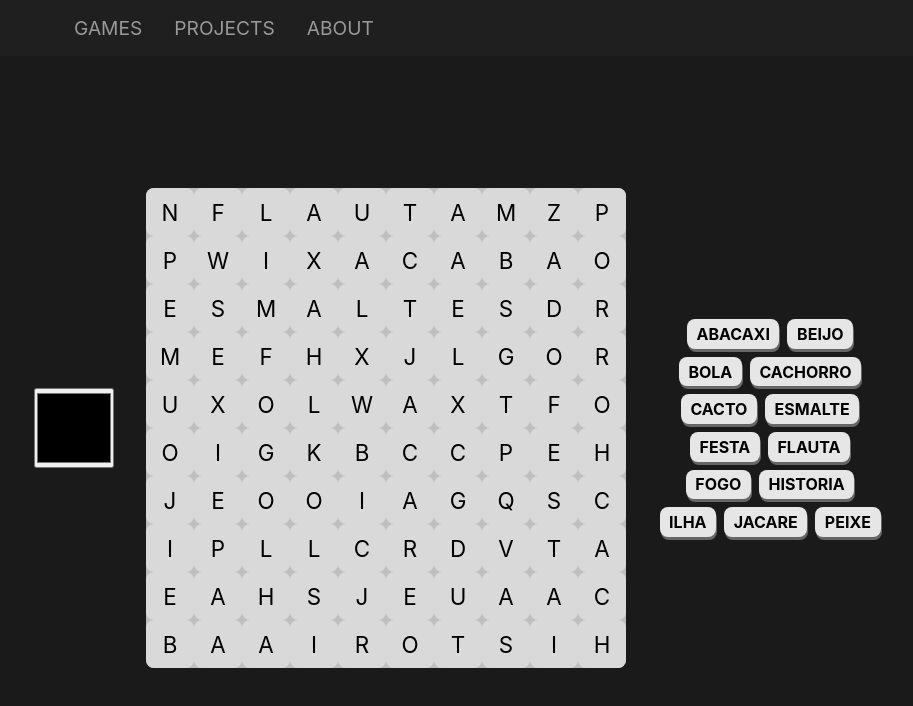
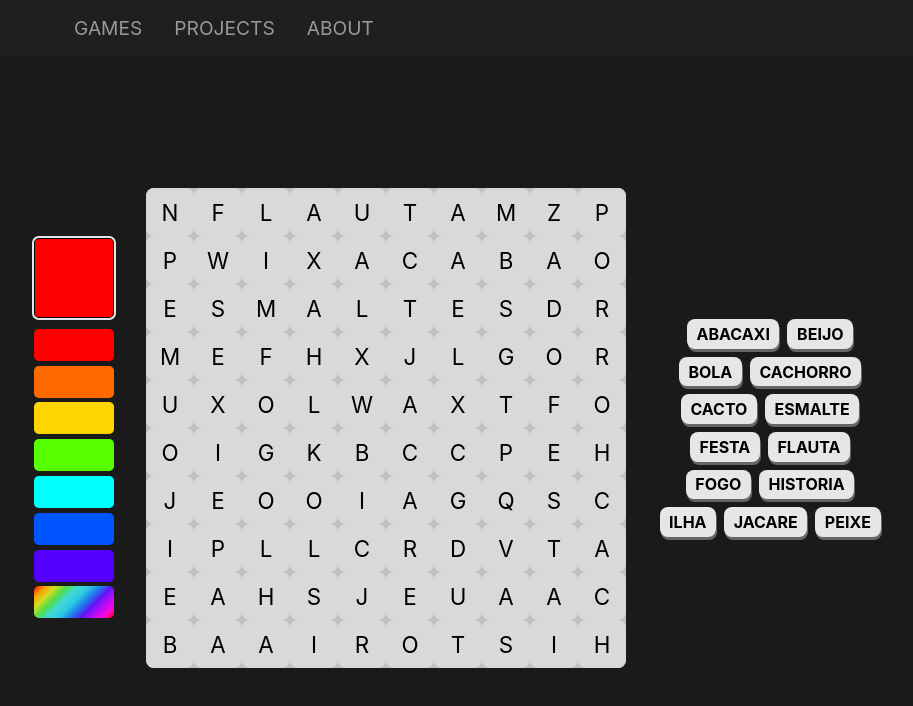
Before and after one commit to joaovitorrm/react-projects-2, a Next.js app: page /games/crosswords in a window 1280 px wide. Shown: the top 706 px of the page, without its empty margins (182-1095 px from the left). Built offline with nearby package versions, Linux system fonts and the light colour scheme.

Commit message:
Escolha de cores adicionada

```diff
--- a/src/app/games/crosswords/page.module.css
+++ b/src/app/games/crosswords/page.module.css
@@ -15,6 +15,7 @@
     grid-template-columns: repeat(var(--size), 1fr);
     grid-template-rows: repeat(var(--size), 1fr);
     position: relative;
+
     & span {
         font-size: 1.4rem;
         background-color: hsl(0, 0%, 85%);
@@ -27,6 +28,7 @@
         user-select: none;
         text-transform: uppercase;
     }
+
     & .canvas {
         position: absolute;
         width: 100%;
@@ -43,12 +45,14 @@
     font-weight: bold;
     text-transform: uppercase;
     flex-wrap: wrap;
+
     & span {
         padding-block: 0.3rem;
         padding-inline: 0.6rem;
         background-color: hsl(0, 0%, 90%);
         border-radius: 1vmin;
         box-shadow: 1px 3px hsl(0, 0%, 40%);
+
         &.inactive {
             box-shadow: 1px 1px hsl(0, 0%, 20%);
             transform: translateY(2px);
@@ -61,15 +65,57 @@
 
 .color-picker {
     width: 5rem;
-    height: 5rem;
-    & .color-picker-icon {
+    height: 24rem;
+    display: flex;
+    flex-direction: column;
+    gap: 0.3rem;
+    align-items: center;
+    justify-content: center;
+
+    & .color-picker-option {
         display: block;
-        position: relative;
         width: 100%;
-        height: 100%;
+        height: 2rem;
+        background-color: var(--color);
+        border-radius: 0.6vmin;
+        border: none;
+        cursor: pointer;
+
+        &.rainbow {
+            background-color: none;
+            background: linear-gradient(135deg,
+                    rgba(255, 0, 0, 1) 0%,
+                    rgba(255, 154, 0, 1) 10%,
+                    rgba(208, 222, 33, 1) 20%,
+                    rgba(79, 220, 74, 1) 30%,
+                    rgba(63, 218, 216, 1) 40%,
+                    rgba(47, 201, 226, 1) 50%,
+                    rgba(28, 127, 238, 1) 60%,
+                    rgba(95, 21, 242, 1) 70%,
+                    rgba(186, 12, 248, 1) 80%,
+                    rgba(251, 7, 217, 1) 90%,
+                    rgba(255, 0, 0, 1) 100%);
+        }
     }
-    & input {
-        width: 100%;
-        height: 100%;
+
+    & input[type="color"] {
+        width: 5rem;
+        height: 5rem;
+        margin-bottom: 0.4rem;
+        appearance: none;
+        border-radius: 0.6vmin;
+        cursor: pointer;
+
+        &::-webkit-color-swatch-wrapper {
+            padding: 0;
+        }
+
+        &::-webkit-color-swatch {
+            border: none;
+        }
+    }
+
+    & .selected {
+        outline: 2px solid hsl(0, 0%, 90%);
     }
 }
--- a/src/app/games/crosswords/page.tsx
+++ b/src/app/games/crosswords/page.tsx
@@ -1,10 +1,24 @@
 "use client";
 
-import { useEffect, useReducer, useRef } from "react";
+import { useEffect, useReducer, useRef, useState } from "react";
 import styles from "./page.module.css";
 import palavrasJSON from "./palavras.json";
 
-const colors = ["orange", "blue", "green", "red", "yellow", "purple"];
+const colors = [
+    "hsl(0, 100%, 50%)",
+    "hsl(25, 100%, 50%)",
+    "hsl(50, 100%, 50%)",
+    "hsl(100, 100%, 50%)",
+    "hsl(180, 100%, 50%)",
+    "hsl(220, 100%, 50%)",
+    "hsl(260, 100%, 50%)",
+];
+
+type ColorType =
+    { type: "selector", color: string } |
+    { type: "option", color: string } |
+    { type: "rainbow", color: string };
+
 
 interface Line {
     start: { x: number, y: number },
@@ -14,7 +28,7 @@ interface Line {
 interface Drawed {
     word: string,
     line: Line,
-    color: string
+    color: ColorType
 }
 
 interface State {
@@ -29,7 +43,7 @@ interface State {
 type Action =
     { type: "GENERATE_GRID", payload: { size: number } } |
     { type: "HANDLE_MOUSE_DOWN", payload: { e: EventTarget, position: { x: number, y: number } } } |
-    { type: "HANDLE_MOUSE_UP", payload: { e: EventTarget, position: { x: number, y: number }, color: string } } |
+    { type: "HANDLE_MOUSE_UP", payload: { e: EventTarget, position: { x: number, y: number }, color: ColorType } } |
     { type: "HANDLE_MOUSE_MOVE", payload: { position: { x: number, y: number } } } |
     { type: "SET_TILE_SIZE", payload: { size: number } };
 
@@ -65,6 +79,7 @@ function reducer(state: State, action: Action) {
 
         case "HANDLE_MOUSE_UP": {
 
+            // CHECK IF IS ALIGNED 8 DIRECTIONS
             if (!isAligned8Directions(state.tempLine)) {
                 return {
                     ...state,
@@ -73,6 +88,7 @@ function reducer(state: State, action: Action) {
                 };
             }
 
+            // CHECK IF IS A VALID WORD
             const dx = state.tempLine.end.x - state.tempLine.start.x;
             const dy = state.tempLine.end.y - state.tempLine.start.y;
 
@@ -91,6 +107,29 @@ function reducer(state: State, action: Action) {
                 };
             }
 
+            // CHECK IF THE WORD IS ALREADY DRAWED THEN JUST CHANGE THE COLOR
+            const drawedsCopy = [...state.draweds];
+            const found = drawedsCopy.find(drawed => drawed.word === word);
+
+            let newColor: ColorType = {...action.payload.color};
+            if (newColor.type === "rainbow") {
+                const r = Math.floor(Math.random() * 256);
+                const g = Math.floor(Math.random() * 256);
+                const b = Math.floor(Math.random() * 256);
+                newColor.color = `rgb(${r}, ${g}, ${b})`;
+            }
+
+            if (found) {
+                found.color.color = newColor.color;
+                return {
+                    ...state,
+                    tempLine: { start: { x: 0, y: 0 }, end: { x: 0, y: 0 } },
+                    dragging: false,
+                    draweds: drawedsCopy
+                };
+            }
+
+            // DRAW THE LINE
             const drawedLine: Line = {
                 start: {
                     x: state.tempLine.start.x * state.tileSize + state.tileSize / 2,
@@ -102,7 +141,7 @@ function reducer(state: State, action: Action) {
                 }
             };
 
-            const drawed = { word: word, line: drawedLine, color: action.payload.color };
+            const drawed = { word: word, line: drawedLine, color: newColor };
             return { ...state, draweds: [...state.draweds, drawed], tempLine: { start: { x: 0, y: 0 }, end: { x: 0, y: 0 } }, dragging: false };
         }
 
@@ -239,7 +278,7 @@ export default function Crosswords() {
     const canvasRef = useRef<HTMLCanvasElement | null>(null);
     const contextRef = useRef<CanvasRenderingContext2D | null>(null);
     const crosswordsRef = useRef<HTMLDivElement | null>(null);
-    const colorRef = useRef<HTMLInputElement | null>(null);
+    const [color, setColor] = useState<ColorType>({ type: "selector", color: "red" });
 
     useEffect(() => {
         if (state.grid.length === 0) {
@@ -264,7 +303,7 @@ export default function Crosswords() {
         contextRef.current.clearRect(0, 0, canvasRef.current.width, canvasRef.current.height);
 
         for (const d of state.draweds) {
-            drawLine(contextRef.current, d.line, d.color);
+            drawLine(contextRef.current, d.line, d.color.color);
         }
 
         if (state.dragging) {
@@ -286,7 +325,25 @@ export default function Crosswords() {
     return (
         <main className={styles.main}>
             <div className={styles["color-picker"]}>
-                <input type="color" ref={colorRef} />
+                <input
+                    type="color"
+                    className={color.type === "selector" ? styles.selected : ""}
+                    defaultValue={"#ff0000"}
+                    onChange={(e) => setColor({ type: "selector", color: e.target.value })} />
+                {colors.map((colorHSL, i) => (
+                    <input
+                        key={i}
+                        className={`${styles["color-picker-option"]} ${color.type === "option" && color.color === colorHSL ? styles.selected : ""}`}
+                        style={{ ["--color" as string]: colorHSL }}
+                        type="button"
+                        onClick={() => setColor({ type: "option", color: colorHSL })}
+                    />
+                ))}
+                <input
+                    className={`${styles["color-picker-option"]} ${styles.rainbow} ${color.type === "rainbow" ? styles.selected : ""}`}
+                    type="button"
+                    onClick={() => setColor({ type: "rainbow", color: "rainbow" })}
+                />
             </div>
             <div className={styles.crosswords} style={{ ["--size" as string]: gridSize }} ref={crosswordsRef}>
                 {state.grid.map((row, y) => (
@@ -308,7 +365,7 @@ export default function Crosswords() {
                                     payload: {
                                         e: e.target,
                                         position: { x, y },
-                                        color: colorRef.current?.value || colors[Math.floor(Math.random() * colors.length)]
+                                        color: color
                                     }
                                 })
                             }
```
